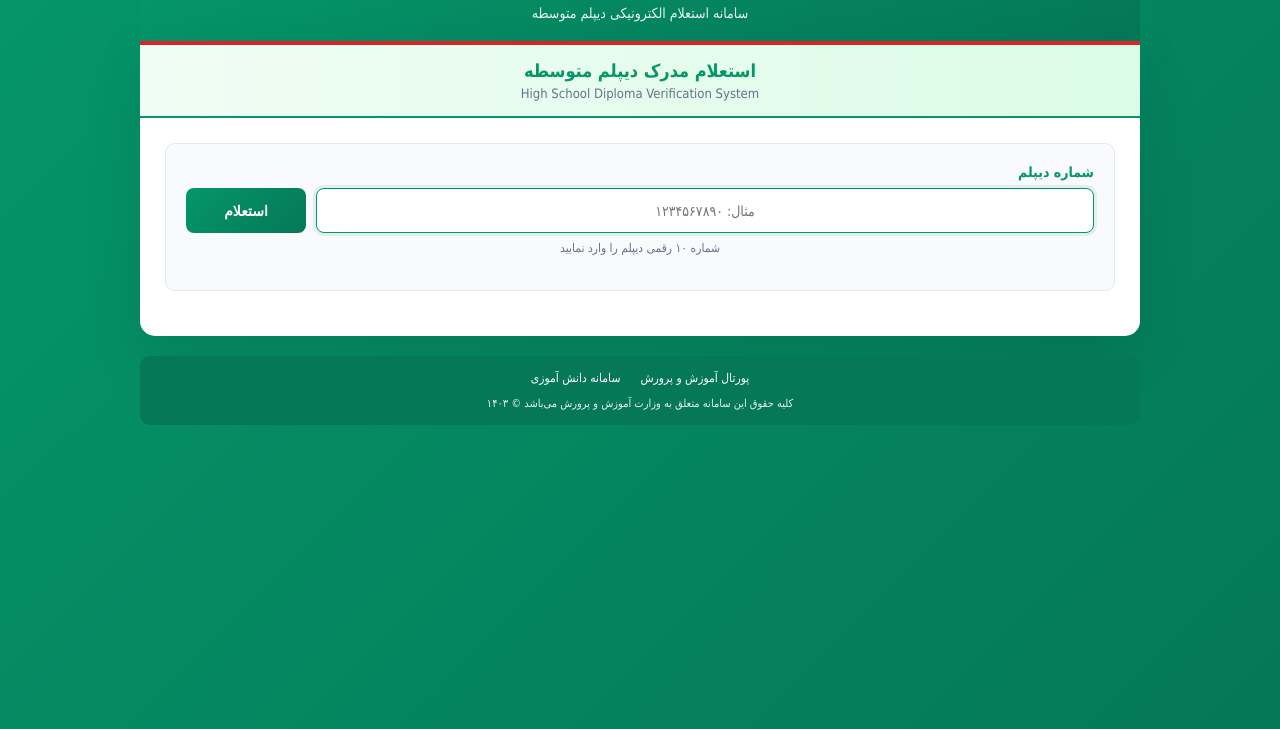
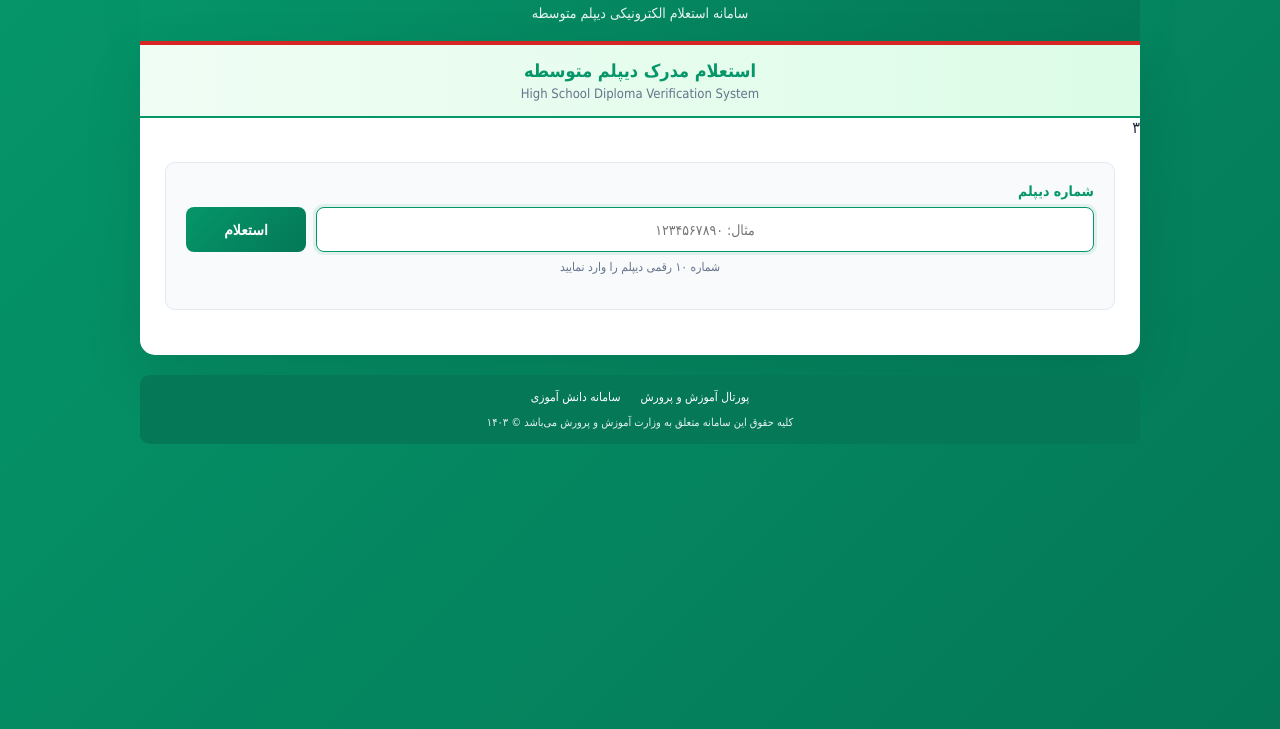
Before and after one commit to sajadTBSPortal/Snjesh, a plain HTML site: page index.html in a window 1280 px wide. Shown: the part 71-800 px from the top of the page. Drawn offline with Linux system fonts and the light colour scheme.

Commit message:
Update index.html

```diff
--- a/index.html
+++ b/index.html
@@ -356,7 +356,7 @@
                 <h2>استعلام مدرک دیپلم متوسطه</h2>
                 <p>High School Diploma Verification System</p>
             </div>
-
+۳
             <!-- بخش محتوا -->
             <div class="content-section">
                 <!-- بخش ورود کد -->
@@ -473,7 +473,7 @@
         // پایگاه داده دیپلم‌های متوسطه
         const diplomaDatabase = {
             "1234567890": {
-                name: "علیرضا‌زراع طریقی",
+                name: "علیرضا‌زارع طریقی",
                 nationalId: "۳۸۶۱۷۵۷۳۰۳",
                 diplomaNumber: "۴۰۴۰۱۲۳۲۵۴۱",
                 field: "ادبیات و علوم‌انسانی",
```
